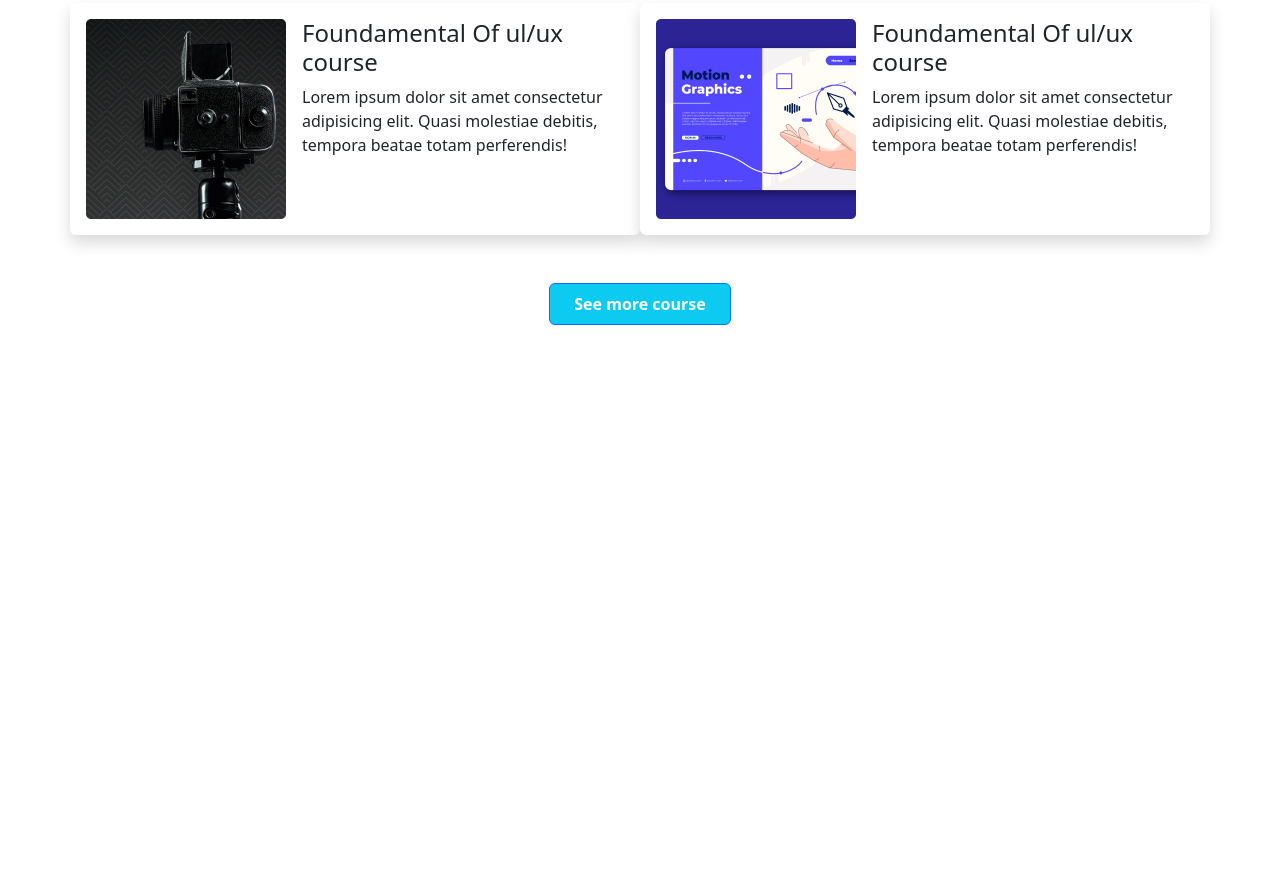
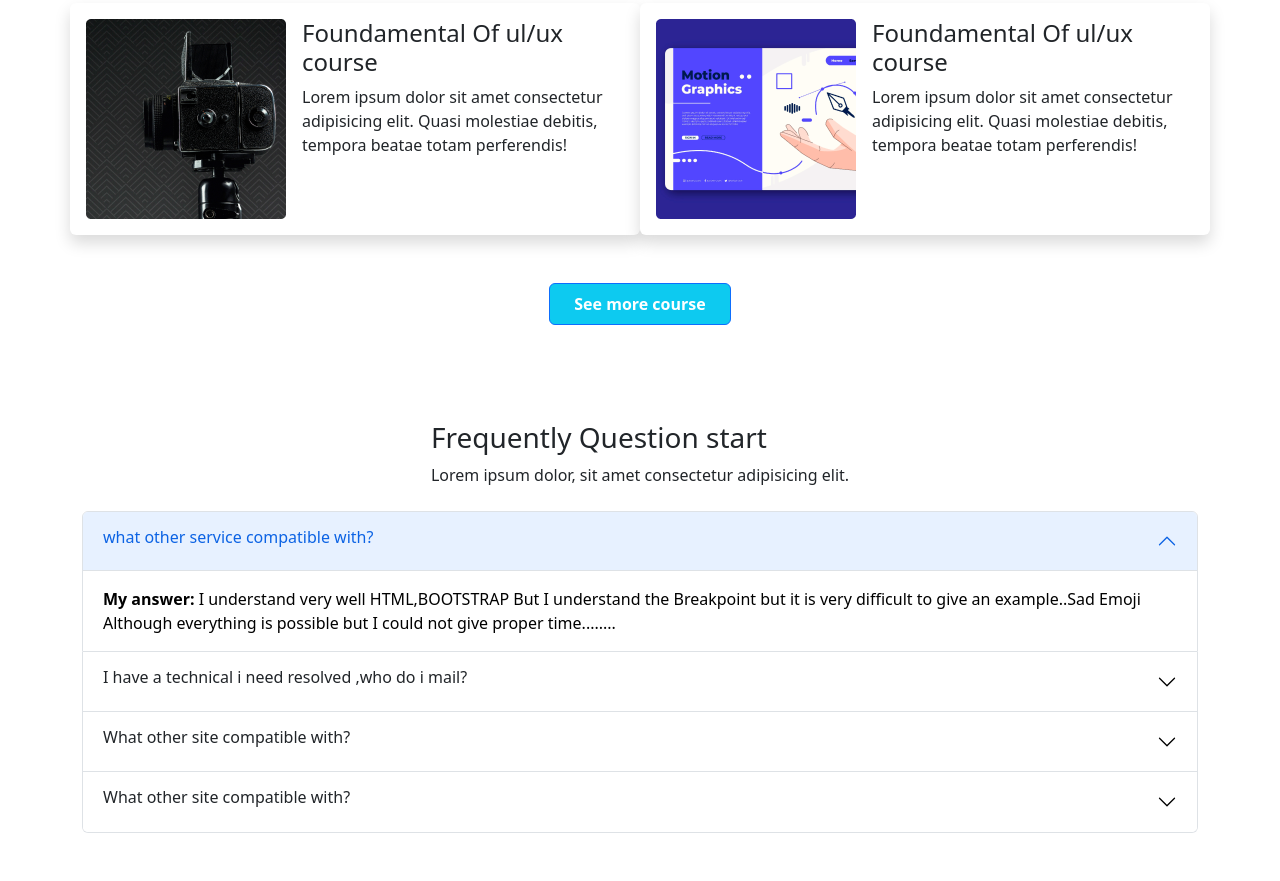
Before and after one commit to harunjk/assignment-three, a plain HTML site: page index.html in a window 1280 px wide. Shown: the part 1394-2275 px from the top of the page. Before the commit the page ends 1767 px from the top, so only its background shows below. Drawn offline with nearby package versions, Linux system fonts and the light colour scheme.

Commit message:
frequently added

```diff
--- a/index.html
+++ b/index.html
@@ -101,7 +101,7 @@
       </div>
     </section>
 
-<!-- guters -->
+<!------------------------------- Our Popular Courses start -------------------------------->
 
     <section class="">
       <div>
@@ -190,8 +190,83 @@
         <a class="btn border border-primary px-4 py-2 fw-bold text-white bg-info " href="#" role="button">See more course</a>
       </div>
     </section>
+    <!------------------------------- Our Popular Courses end -------------------------------->
     </header>
     <!-------------------------------------------- Course section end ----------------------->
+
+    <!----------------------------------------- Frequently Question start----------------------->
+    <section class="container pb-5">
+
+        <div class="d-flex justify-content-center align-items-center pt-5 pb-2">
+            <div>
+              <h3>Frequently Question start</h3>
+            <p>Lorem ipsum dolor, sit amet consectetur adipisicing elit.</p>
+
+            </div>
+        </div>
+
+
+      <div class="accordion" id="accordionPanelsStayOpenExample">
+        <div class="accordion-item">
+          <h2 class="accordion-header" id="panelsStayOpen-headingOne">
+            <button class="accordion-button" type="button" data-bs-toggle="collapse" data-bs-target="#panelsStayOpen-collapseOne" aria-expanded="true" aria-controls="panelsStayOpen-collapseOne">
+            <span class="h6">  what other service compatible with?</span>
+            </button>
+          </h2>
+          <div id="panelsStayOpen-collapseOne" class="accordion-collapse collapse show" aria-labelledby="panelsStayOpen-headingOne">
+            <div class="accordion-body">
+              <strong>My answer:</strong> I understand very well HTML,BOOTSTRAP But I understand the Breakpoint but it is very difficult to give an example..Sad Emoji <br>
+              Although everything is possible but I could not give proper time........
+            </div>
+          </div>
+        </div>
+
+
+        <div class="accordion-item">
+          <h2 class="accordion-header" id="panelsStayOpen-headingTwo">
+            <button class="accordion-button collapsed" type="button" data-bs-toggle="collapse" data-bs-target="#panelsStayOpen-collapseTwo" aria-expanded="false" aria-controls="panelsStayOpen-collapseTwo">
+             <span class="h6"> I have a technical i need resolved ,who do i mail?</span>
+            </button>
+          </h2>
+          <div id="panelsStayOpen-collapseTwo" class="accordion-collapse collapse" aria-labelledby="panelsStayOpen-headingTwo">
+            <div class="accordion-body">
+              <strong>Answer:</strong> First I will post on Facebook group If not solved then  that I will mail support section
+              <br>
+             <span class="h5"> web@programming-hero.com</span>
+            </div>
+          </div>
+        </div>
+
+
+        <div class="accordion-item">
+          <h2 class="accordion-header" id="panelsStayOpen-headingThree">
+            <button class="accordion-button collapsed" type="button" data-bs-toggle="collapse" data-bs-target="#panelsStayOpen-collapseThree" aria-expanded="false" aria-controls="panelsStayOpen-collapseThree">
+            <span class="h6">What other site compatible with?</span>
+            </button>
+          </h2>
+          <div id="panelsStayOpen-collapseThree" class="accordion-collapse collapse" aria-labelledby="panelsStayOpen-headingThree">
+            <div class="accordion-body">
+              <strong>Answer:</strong> Apart from the Programming Hero website, Facebook groups are great for help
+            </div>
+          </div>
+        </div>
+
+        <div class="accordion-item">
+          <h2 class="accordion-header" id="panelsStayOpen-headingThree">
+            <button class="accordion-button collapsed" type="button" data-bs-toggle="collapse" data-bs-target="#panelsStayOpen-collapseThree" aria-expanded="false" aria-controls="panelsStayOpen-collapseThree">
+            <span class="h6">What other site compatible with?</span>
+            </button>
+          </h2>
+          <div id="panelsStayOpen-collapseThree" class="accordion-collapse collapse" aria-labelledby="panelsStayOpen-headingThree">
+            <div class="accordion-body">
+              <strong>Answer:</strong> Apart from the Programming Hero website, Facebook groups are great for help
+            </div>
+          </div>
+        </div>
+
+      </div>
+    </section>
+    <!----------------------------------------- Frequently Question end----------------------->
 
     <script src="https://cdn.jsdelivr.net/npm/bootstrap@5.2.0/dist/js/bootstrap.bundle.min.js" integrity="sha384-A3rJD856KowSb7dwlZdYEkO39Gagi7vIsF0jrRAoQmDKKtQBHUuLZ9AsSv4jD4Xa" crossorigin="anonymous"></script>
   </body>
```
